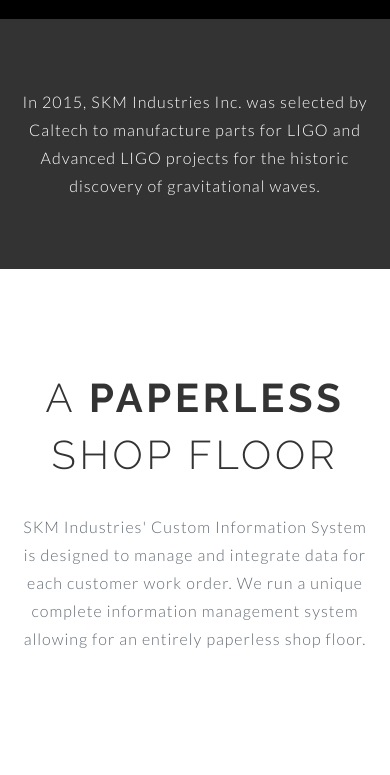
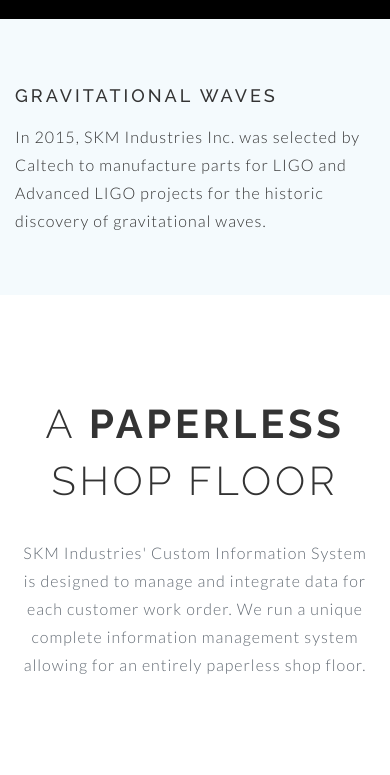
Before and after one commit to rohanneilkapoor/SKM-Industries, a plain HTML site: page index.html in a window 390 px wide. Shown: the part 3347-4122 px from the top of the page. Drawn offline with nearby package versions, Linux system fonts and the light colour scheme.

Commit message:
Finished caltech info

```diff
--- a/index.html
+++ b/index.html
@@ -245,17 +245,21 @@
         </div>
 
     </section>
-    <section>
-        <div id="metal">
-            <div class="ligo-box">
-                <div class="element">
-                    <div class="gravity">
-                        <!--<div class="body-sub-header-homepage" style="padding-bottom: 10px;">GRAVITATIONAL WAVES</div>-->
+    <section class="caltech">
+        <div class="va vertical-align">
+
+            <div class="col-md-6 ligo-box">
+                <div>
+                    <div class="text gravity" style="color: #333 !important;">
+                        <div class="body-sub-header-homepage" style="padding-bottom: 10px;">GRAVITATIONAL WAVES</div>
                         In 2015, SKM Industries Inc.
                         was selected by Caltech to manufacture parts for LIGO and Advanced LIGO
-                            projects for the historic discovery of gravitational waves.
+                        projects for the historic discovery of gravitational waves.
                     </div>
                 </div>
+            </div>
+            <div class="col-md-6" style="padding: 0;">
+                <img src="images/caltech.jpg" style="padding: 0; width: 100%; height: auto;">
             </div>
             <!--<div class="element">
                 <div style="text-align: center; color: white !important;" class="text ligo" >In 2015, SKM Industries Inc.
@@ -264,6 +268,22 @@
                 </div>
             </div>-->
 
+        </div>
+    </section>
+    <section class="caltech-small" style="background-color: #f4fafd; ">
+        <div class="container">
+            <div class="row">
+                <div class="col-md-12" >
+                    <div style="padding-top: 60px; padding-bottom: 60px;">
+                        <div class="text" style="color: #333 !important;">
+                            <div class="body-sub-header-homepage" style="padding-bottom: 10px;">GRAVITATIONAL WAVES</div>
+                            In 2015, SKM Industries Inc.
+                            was selected by Caltech to manufacture parts for LIGO and Advanced LIGO
+                            projects for the historic discovery of gravitational waves.
+                        </div>
+                    </div>
+                </div>
+            </div>
         </div>
     </section>
     <section class="machine-margins" >
@@ -308,52 +328,7 @@
     </section>
 
 
-   <!-- <section class="wow fadeIn machine-margins" data-wow-offset="300" >
-        <div style="text-align: center; height: 128px !important;" class="container">
-            <div class="body-header-big" style="padding-top: 0 !important; padding-bottom: 60px !important; color: #333!important;">Our Capabilities</div>
-        </div>
-    </section>
-    <section  id="machine-lineup">
 
-    </section>
-    <section class="mid-section-margins">
-        <div style="text-align: center;" class="container">
-            <div class="row">
-                <div class="col-md-6 col-sm-6 capability wow fadeInDown">
-                    <div  style="padding-bottom: 10px;" class="body-sub-header-homepage">CAD / CAM SYSTEMS</div>
-                    <div class="text">
-                        Since our establishment in 1992, SKM Industries
-                    </div>
-                </div>
-                <div  class="col-md-6 col-sm-6 capability wow fadeInDown" data-wow-delay=".05s">
-                    <div style="padding-bottom: 10px;" class="body-sub-header-homepage">MAZAK TURNING CENTERS</div>
-                    <div class="text">
-                        Since our establishment in 1992, SKM Industries
-                    </div>
-                </div>
-                <div class="col-md-6 col-sm-6 capability wow fadeInDown" data-wow-delay=".1s">
-                    <div style="padding-bottom: 10px;" class="body-sub-header-homepage">HAAS MILLING CENTERS</div>
-                    <div class="text">
-                        Since our establishment in 1992, SKM Industries
-                    </div>
-                </div>
-                <div class="col-md-6 col-sm-6 capability wow fadeInDown" data-wow-delay=".15s">
-                    <div style="padding-bottom: 10px;" class="body-sub-header-homepage">MICRO VUE AUTOMATION</div>
-                    <div class="text">
-                        Since our establishment in 1992, SKM Industries
-                    </div>
-                </div>
-            </div>
-            <div class="row" style="padding-top: 40px;">
-                <div class="center-element">
-                        <div class="see-capabilities">
-                            <button class="wow fadeInUp" href="#portfolioModal6" data-toggle="modal">See Capabilities</button>
-                        </div>
-
-                </div>
-            </div>
-        </div>
-    </section>-->
 
 
 
--- a/styles.css
+++ b/styles.css
@@ -481,23 +481,19 @@ button:hover{
 }
 
 #metal {
+    background: linear-gradient( rgba(0,0,0, 0), rgba(0,0,0, 0) ), url(./images/caltech-background.png);
     background-repeat: no-repeat;
     -webkit-background-size: cover;
     -moz-background-size: cover;
     -o-background-size: cover;
     background-size: cover;
     padding: 0;
-    height: 300px;
-}
-@media(max-width:900px) {
-    #metal {
-        height: 400px;
-    }
-}
-@media(max-width:767px) {
-    #metal {
-        height: 250px;
-    }
+    height: 400px;
+
+
+
+
+
 }
 
 
@@ -1489,35 +1485,43 @@ div.clients span {
     height: 150px;
 }
 .gravity{
-    padding-left:20%;
-    padding-right:20%;
-    text-align: center;
-    color: white !important;
-    font-size: 20px;
-    letter-spacing: 1.25px;
-    line-height: 35px;
-    font-weight: 300;
+    padding-left:110px;
+    padding-right:110px;
 }
 .ligo-box{
-    height: 100%;
-    background-color: #333;
-}
-@media(max-width:1000px) {
+    background-color: #f4fafd;
+    box-shadow: 0 10px 50px 1px rgba(0,0,0,.3);
+}
+.caltech{
+    display: inline;
+}
+.caltech-small{
+    display: none;
+}
+@media(max-width:1200px) {
     .gravity{
-
-    }
-}
-
-@media(max-width:767px) {
+        padding-left:50px;
+        padding-right:50px;
+    }
+}
+@media(max-width:991px) {
+    .caltech{
+        display: none;
+    }
+    .caltech-small{
+        display: block;
+    }
     .ligo-box{
-
-    }
+        padding-top: 60px;
+        padding-bottom: 60px;
+        height: 100%;
+        box-shadow: none;
+    }
+}
+@media(max-width:850px) {
     .gravity{
-        padding-left:5%;
-        padding-right:5%;
-        font-size: 16px;
-        letter-spacing: 1px;
-        line-height: 28px;
+        padding-left:0px;
+        padding-right:0px;
     }
 
 }
```
Also changed, not shown: images/caltech.jpg (added).
